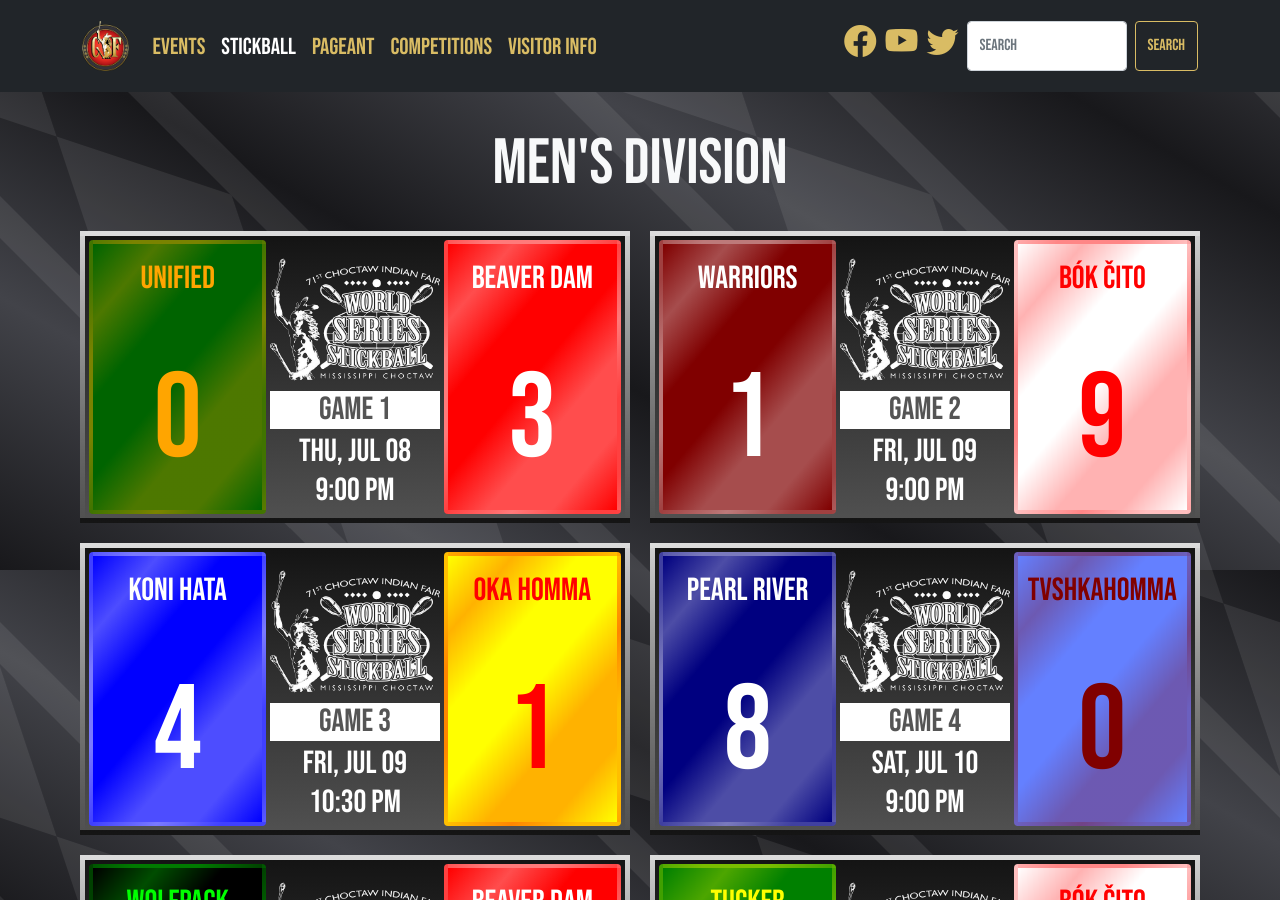
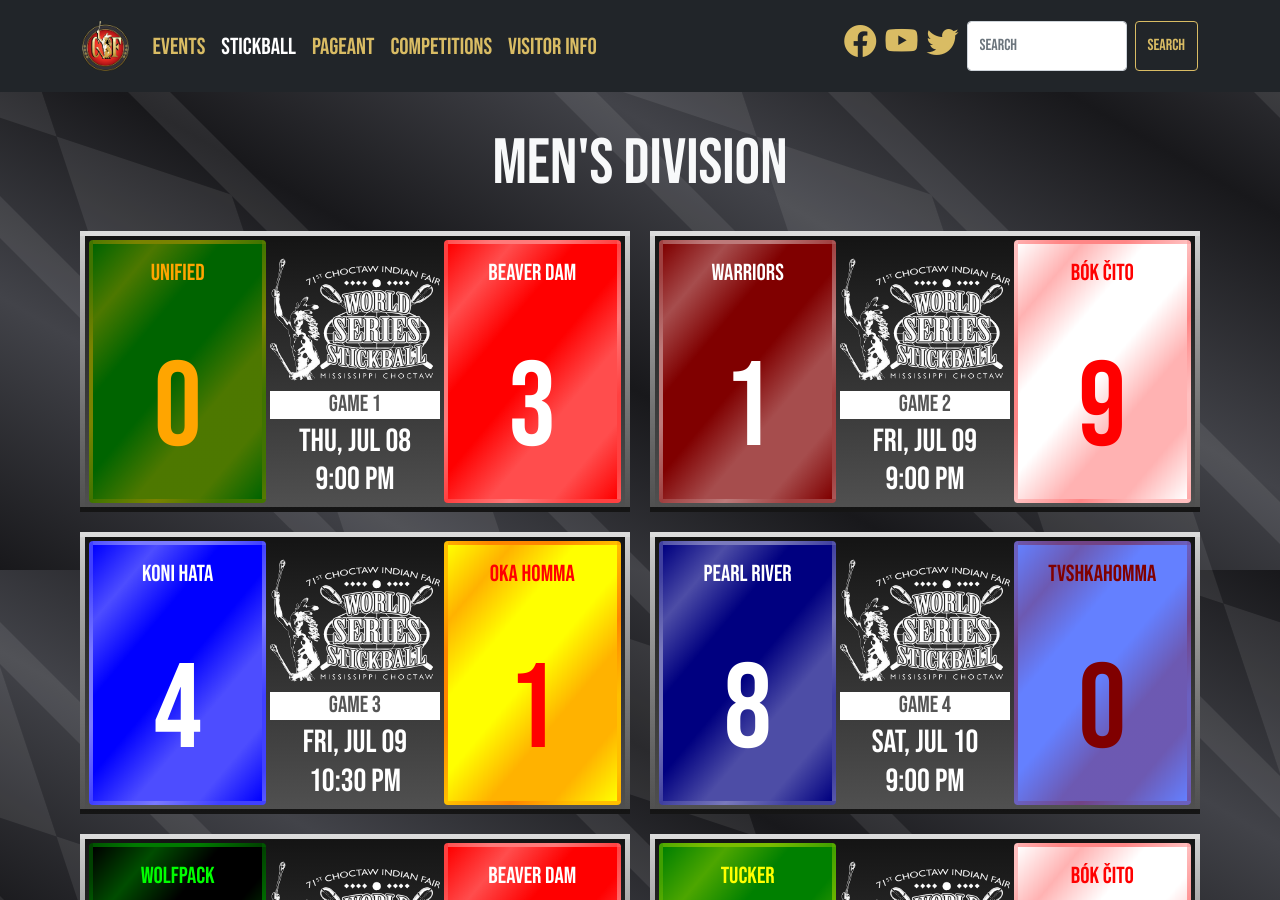
Before and after one commit to smattera/smattera.github.io, a Jekyll site: the page built from stickball/index.md, in a window 1280 px wide and 900 px high, scrolled down 420 px. Built offline with Jekyll 4.4.1, drawn with Linux system fonts in a browser that asks for light colours; nearby versions of some CDN libraries.

Commit message:
Update game.html

```diff
--- a/_includes/game.html
+++ b/_includes/game.html
@@ -2,18 +2,18 @@
         <a href="#" type="button" data-bs-toggle="modal" data-bs-target="#{{ include.div }}-g{{ include.g }}" style="text-decoration: none;">
           <div class="row row-cols-3 g-1 p-1 card-black-border" style="background: linear-gradient(to bottom, rgba(20,20,20,1), rgba(80,80,80,1));">
             <div class="col-4 card mt-0 position-relative" style="background: linear-gradient(130deg, rgba({{ include.t1c2 }}, 0), rgba({{ include.t1c2 }}, 0.3), rgba({{ include.t1c2 }}, 0), rgba({{ include.t1c2 }}, 0), rgba({{ include.t1c2 }}, 0.3), rgba({{ include.t1c2 }}, 0.3), rgba({{ include.t1c2 }}, 0)), rgba({{ include.t1c }}, 1); color: rgba({{ include.t1c2 }},1); border: 4px solid rgba({{ include.t1c2 }}, 0.25);">
-              <div class="card-head pt-3 h4">{{ include.t1 }}</div>
+              <div class="card-head pt-3 h5">{{ include.t1 }}</div>
               <div class="card-footer position-absolute bottom-0 start-50 translate-middle-x p-0 text-nowrap" style="background: transparent; font-size: 120px; border: none;">{{ include.t1s }}</div>
             </div>
             <div class="col-4 card text-white p-1" style="background: transparent;border:none;">
               <img class="img-fluid my-2 lighten" src="../assets/img/wss.jpg">
               <div style="background: white; color: #555;">
-                <p class="h4 mb-0">GAME {{ include.g }}</p>
+                <p class="h5 mb-0">GAME {{ include.g }}</p>
               </div>
               <p class="card-text h4 pt-1">{{ include.d }}<br>{{ include.hr }}</p>
             </div>
             <div class="col-4 card mt-0 position-relative" style="background: linear-gradient(130deg, rgba({{ include.t2c2 }}, 0), rgba({{ include.t2c2 }}, 0.3), rgba({{ include.t2c2 }}, 0), rgba({{ include.t2c2 }}, 0), rgba({{ include.t2c2 }}, 0.3), rgba({{ include.t2c2 }}, 0.3), rgba({{ include.t2c2 }}, 0)), rgba({{ include.t2c }}, 1); color: rgba({{ include.t2c2 }},1); border: 4px solid rgba({{ include.t2c2 }}, 0.25);">
-              <div class="card-head pt-3 h4">{{ include.t2 }}</div>
+              <div class="card-head pt-3 h5">{{ include.t2 }}</div>
               <div class="card-footer position-absolute bottom-0 start-50 translate-middle-x p-0 text-nowrap" style="background: transparent; font-size: 120px; border: none;">{{ include.t2s }}</div>
             </div>
           </div>
```
